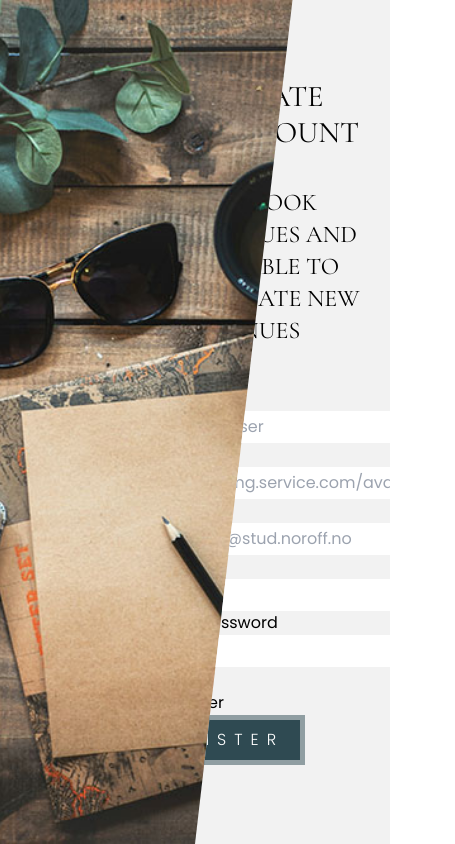
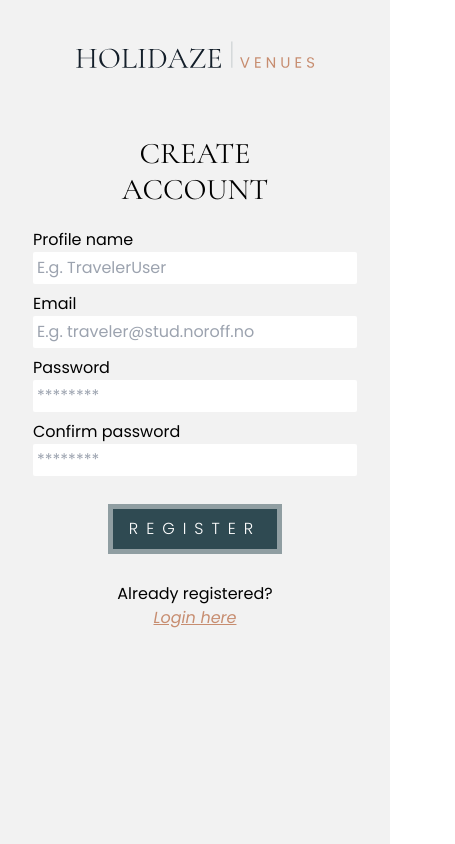
Before and after one commit to Anne-Serine/holidaze_project-exam-2, a React (Vite) app: page /register in a window 390 px wide. Shown: the whole page, 455 px wide, since content can reach past the window. Built offline with nearby package versions, Linux system fonts and the light colour scheme.

Commit message:
adjustments on responsiveness - login, register, header/nav

```diff
--- a/src/MainLayout.jsx
+++ b/src/MainLayout.jsx
@@ -11,7 +11,7 @@ import Footer from "./components/layout/Footer";
 
 function MainLayout() {
   let location = useLocation();
-  const hideHeaderFooter = ["/login", "/register"].includes(location.pathname);
+  const hideHeaderFooter = ["/login", "/login/", "/register", "/register/"].includes(location.pathname);
 
   return (
     <>
--- a/src/components/forms/LoginForm.jsx
+++ b/src/components/forms/LoginForm.jsx
@@ -26,13 +26,13 @@ function LoginForm() {
   },[registeredUser, resetRegisteredUser])
 
   return (
-    <div>
+    <div className="flex flex-col justify-center">
       {registeredUser.length > 0 &&
         <div>
           {registeredUser}
         </div>
       }
-      <form onSubmit={handleSubmit} id="loginForm" action="post">
+      <form onSubmit={handleSubmit} id="loginForm" action="post" className="flex flex-col items-center gap-2">
             <div>
               <label htmlFor="email">Email</label>
               <input
@@ -47,7 +47,7 @@ function LoginForm() {
                 onChange={(e) => setEmail(e.target.value)}
               />
             </div>
-            <div className="mb-5">
+            <div>
               <label htmlFor="">Password</label>
               <input
                 type="password"
@@ -61,7 +61,9 @@ function LoginForm() {
                 onChange={(e) => setPassword(e.target.value)}
               />
             </div>
-            <Button text="Login" onClick={() => null} />
+            <div className="mt-5">
+              <Button text="Login" onClick={() => null} />
+            </div>
           </form>
     </div>
   )
--- a/src/components/forms/RegisterForm.jsx
+++ b/src/components/forms/RegisterForm.jsx
@@ -22,7 +22,7 @@ function RegisterForm() {
 
   return (
     <div>
-      <form onSubmit={handleSubmit} id="registerForm">
+      <form onSubmit={handleSubmit} id="registerForm" className="flex flex-col items-center gap-2">
             <div>
               <label htmlFor="profileName">Profile name</label>
               <input
@@ -35,16 +35,6 @@ function RegisterForm() {
                 placeholder="E.g. TravelerUser"
                 value={name}
                 onChange={(e) => setName(e.target.value)}
-              />
-            </div>
-            <div>
-              <label htmlFor="url">Profile picture</label>
-              <input
-                type="url"
-                name="url"
-                id="url"
-                title="The link has to be a live url"
-                placeholder="E.g. https://img.service.com/avatar.jpg"
               />
             </div>
             <div>
@@ -89,20 +79,9 @@ function RegisterForm() {
                 onChange={(e) => setPassword(e.target.password)}
               />
             </div>
-
-            {/* Consider to keep this option or not */}
-
-            <div className="">
-              <div className="flex gap-2">
-                <input type="radio" name="userRadio" id="userRadio" />
-                <label htmlFor="userRadio">User</label>
-              </div>
-              <div className="flex gap-2">
-                <input type="radio" name="managerRadio" id="managerRadio" />
-                <label htmlFor="managerRadio">Manager</label>
-              </div>
+            <div className="mt-5">
+              <Button text="Register" onClick={() => null} />
             </div>
-            <Button text="Register" />
           </form>
 
     </div>
--- a/src/components/layout/Nav.jsx
+++ b/src/components/layout/Nav.jsx
@@ -1,9 +1,9 @@
 import { NavLink } from "react-router-dom";
 
-function Nav({ isOpen }) {
+function Nav({ isOpen, closeMenu }) {
   return (
     <nav
-      className={`absolute md:relative bg-daze-bg top-[100%] w-full pb-2  ${
+      className={`absolute md:relative bg-daze-bg top-[100%] w-full pb-2 z-10  ${
         isOpen ? "block" : "hidden"
       }`}
     >
@@ -16,6 +16,7 @@ function Nav({ isOpen }) {
                 ? "text-daze-accent bg-daze-gray p-1 px-4"
                 : "hover:text-daze-accent hover:bg-daze-gray p-1 px-4"
             }
+            onClick={closeMenu}
           >
             EXPLORE
           </NavLink>
@@ -28,6 +29,7 @@ function Nav({ isOpen }) {
                 ? "text-daze-accent bg-daze-gray p-1 px-4"
                 : "hover:text-daze-accent hover:bg-daze-gray p-1 px-4"
             }
+            onClick={closeMenu}
           >
             PROFILE
           </NavLink>
@@ -40,6 +42,7 @@ function Nav({ isOpen }) {
                 ? "text-daze-accent bg-daze-gray p-1 px-4"
                 : "hover:text-daze-accent hover:bg-daze-gray p-1 px-4"
             }
+            onClick={closeMenu}
           >
             NEW VENUE
           </NavLink>
--- a/src/pages/Home.jsx
+++ b/src/pages/Home.jsx
@@ -77,9 +77,9 @@ function Home() {
       </section>
 
       <div className="bg-daze-white">
-        <section className="container relative flex items-center justify-center h-[50vh]">
+        <section className="container relative flex items-center justify-center md:h-[50vh]">
           {/* Full width background image */}
-          <div className="w-full h-full py-5">
+          <div className="w-full h-full py-5 hidden md:block">
             <img
               src="/assets/most-visited-img.jpg"
               alt="a pool and sunbeds by the ocean"
@@ -87,14 +87,13 @@ function Home() {
             />
           </div>
           {/* Left side: overlay text content */}
-          <div className="absolute left-0 top-0 h-[50vh] p-7 px-2">
+          <div className="md:absolute left-0 top-0 md:h-[50vh] p-7 px-2">
             <div className="asymatrical-left bg-daze-accent text-daze-white p-8 pe-16 h-full">
-              <h2 className="text-2xl md:text-3xl mb-5">Most visited venues</h2>
+              <h2 className="text-2xl md:text-3xl mb-5">Get started</h2>
               <p className="max-w-[80%] mb-10">
-                Check out the most popular venues that everyone is visiting
-                right now!
+                Register and login to book, create and manage venues.
               </p>
-              <Button text="View" />
+              <Button text="Register" url="/register" />
             </div>
           </div>
         </section>
--- a/src/pages/Login.jsx
+++ b/src/pages/Login.jsx
@@ -1,22 +1,43 @@
+import { Link } from "react-router-dom";
 import LoginForm from "../components/forms/LoginForm";
+import { useEffect } from "react";
+import { useAuthStore } from "../hooks/Store";
 
 function Login() {
+  const token = useAuthStore((state) => state.token);
+
+  useEffect(() => {
+    if (token) {
+      window.location.href = "/";
+    }
+  }, [token])
+
   return (
     <div className="flex">
-      <div className="relative h-[100vh] w-[80vw]">
+      <div className="relative h-[100vh] max-w-[80vw] hidden md:block">
         <img
           src="/assets/login-reg_img.jpg"
           className="h-full w-full object-cover"
           alt=""
         />
       </div>
-      <div className="h-[100vh] w-[50vw] absolute right-0 bg-daze-bg asymatrical-right flex items-center justify-center">
+      <div className="h-[100vh] md:w-[50vw] absolute w-full right-0 bg-daze-bg flex justify-center">
         <div className="flex flex-col items-center gap-5 max-w-[15rem]">
+        <img
+            src="/assets/logo.svg"
+            alt="Holidaze logo"
+            className="my-10 md:my-32"
+          />
           <h1 className="text-3xl">Login</h1>
-          <h2 className="text-xl mb-5">
-            To be able to book your next adventure
-          </h2>
           <LoginForm />
+          <div className="text-center p-2">
+            <p>
+              New user?
+            </p>
+            <Link to="/register" className="text-daze-accent underline italic">
+              Register here
+            </Link>
+          </div>
         </div>
       </div>
     </div>
--- a/src/pages/Register.jsx
+++ b/src/pages/Register.jsx
@@ -1,22 +1,41 @@
+import { Link } from "react-router-dom";
 import RegisterForm from "../components/forms/RegisterForm";
+import { useAuthStore } from "../hooks/Store";
+import { useEffect } from "react";
 
 function Register() {
+  const token = useAuthStore((state) => state.token);
+
+  useEffect(() => {
+    if (token) {
+      window.location.href = "/";
+    }
+  }, [token])
+
   return (
     <div className="flex">
-      <div className="relative h-[100vh] w-[80vw]">
+      <div className="relative h-[100vh] w-[80vw] hidden md:block">
         <img
           src="/assets/login-reg_img.jpg"
           className="h-full w-full object-cover"
           alt=""
         />
       </div>
-      <div className="h-[100vh] w-[50vw] absolute right-0 bg-daze-bg asymatrical-right flex items-center justify-center">
-        <div className="flex flex-col items-center gap-5 max-w-[10rem]">
-          <h1 className="text-3xl">Create account</h1>
-          <h2 className="text-2xl mb-5">
-            To book venues and be able to create new venues
-          </h2>
+      <div className="h-[100vh] md:w-[50vw] absolute w-full right-0 bg-daze-bg flex justify-center">
+        <div className="flex flex-col items-center gap-5 max-w-[15rem]">
+          <img
+            src="/assets/logo.svg"
+            alt="Holidaze logo"
+            className="my-10 md:my-28"
+          />
+          <h1 className="text-3xl text-center">Create account</h1>
           <RegisterForm />
+          <div className="text-center p-2">
+            <p>Already registered?</p>
+            <Link to="/login" className="text-daze-accent underline italic">
+              Login here
+            </Link>
+          </div>
         </div>
       </div>
     </div>
--- a/src/pages/VenueManagement.jsx
+++ b/src/pages/VenueManagement.jsx
@@ -5,12 +5,12 @@ function VenueManagementForm() {
   return (
     <div>
       <hr className="h-10 bg-daze-white" />
-      <div className="max-w-[50rem] mx-auto px-2 flex flex-wrap gap-5">
+      <div className="max-w-[50rem] mx-auto px-2 flex flex-1 flex-wrap justify-center md:justify-end gap-5">
         <div className="flex flex-col flex-1">
           <h1 className="text-3xl py-5">New venue</h1>
           <VenueForm />
         </div>
-        <div className="bg-daze-gray text-daze-white col-span-1 flex flex-col px-10 py-12 text-center max-w-[18rem]">
+        <div className="bg-daze-gray text-daze-white flex flex-col px-10 py-12 text-center sm:max-w-[18rem]">
           <h2 className="pb-5">Tips for Creating Venues</h2>
           <ul className="text-sm pb-8 text-left list-disc pl-5 flex flex-col gap-4">
             <li>Provide a clear and catchy name for your venue.</li>
--- a/src/styles/index.css
+++ b/src/styles/index.css
@@ -11,12 +11,12 @@
   }
   h1 {
     font-family: "Cormorant Garamond", Georgia, "Times New Roman", Times, serif;
-    font-size: 2.5rem;
+    font-size: 1.8rem;
     text-transform: uppercase;
   }
   h2 {
     font-family: "Cormorant Garamond", Georgia, "Times New Roman", Times, serif;
-    font-size: 2rem;
+    font-size: 1.5rem;
     text-transform: uppercase;
     margin: 1rem 0 1rem 0;
   }
```
Also changed, not shown: src/components/layout/Header.jsx (+18 -16 lines), src/components/forms/VenueForm.jsx (line endings or trailing spaces).
